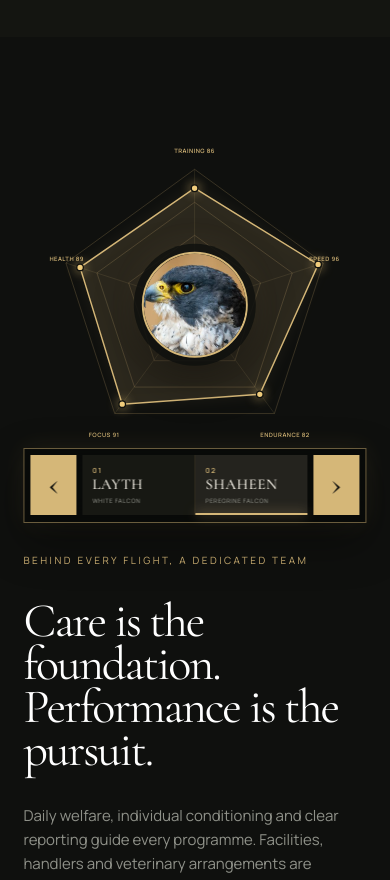
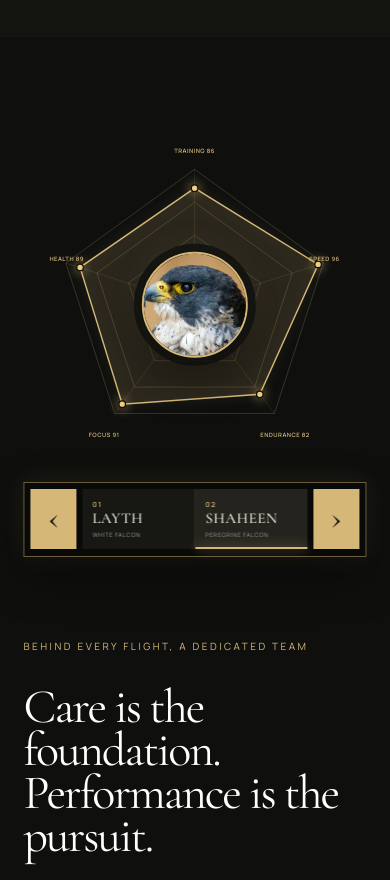
Before and after one commit to kaizen-agi/falaq-falcon, a React (Vite) app: page / in a window 390 px wide. Shown: the part 9080-9960 px from the top of the page. Built offline with nearby package versions, Linux system fonts and the light colour scheme.

Commit message:
Separate radar labels from falcon navigation

```diff
--- a/src/styles.css
+++ b/src/styles.css
@@ -280,3 +280,14 @@ html{forced-color-adjust:none;-webkit-text-size-adjust:100%;text-size-adjust:100
   .clarity-fact-arrow{grid-column:3;grid-row:1}
 }
 @media(prefers-reduced-motion:reduce){.clarity-facts-head i{animation:none;transform:none}.clarity-facts-21st>.clarity-fact{transform:none!important;transition:none}}
+
+/* Reserve a dedicated footer rail so the falcon selector never covers radar labels. */
+.performance-radar-simple.radar-carousel{padding-bottom:104px}
+.performance-radar-simple.radar-carousel>svg{height:100%;align-self:start}
+.performance-radar-simple.radar-carousel .radar-portrait{top:calc(50% - 52px)}
+.performance-radar-simple.radar-carousel .radar-carousel-controls{bottom:.65rem}
+@media(max-width:640px){
+  .performance-radar-simple.radar-carousel{padding-bottom:86px}
+  .performance-radar-simple.radar-carousel .radar-portrait{top:calc(50% - 43px)}
+  .performance-radar-simple.radar-carousel .radar-carousel-controls{bottom:.35rem}
+}
```
Also changed, not shown: 4 other files (tests, documents, lock files or other folders).
